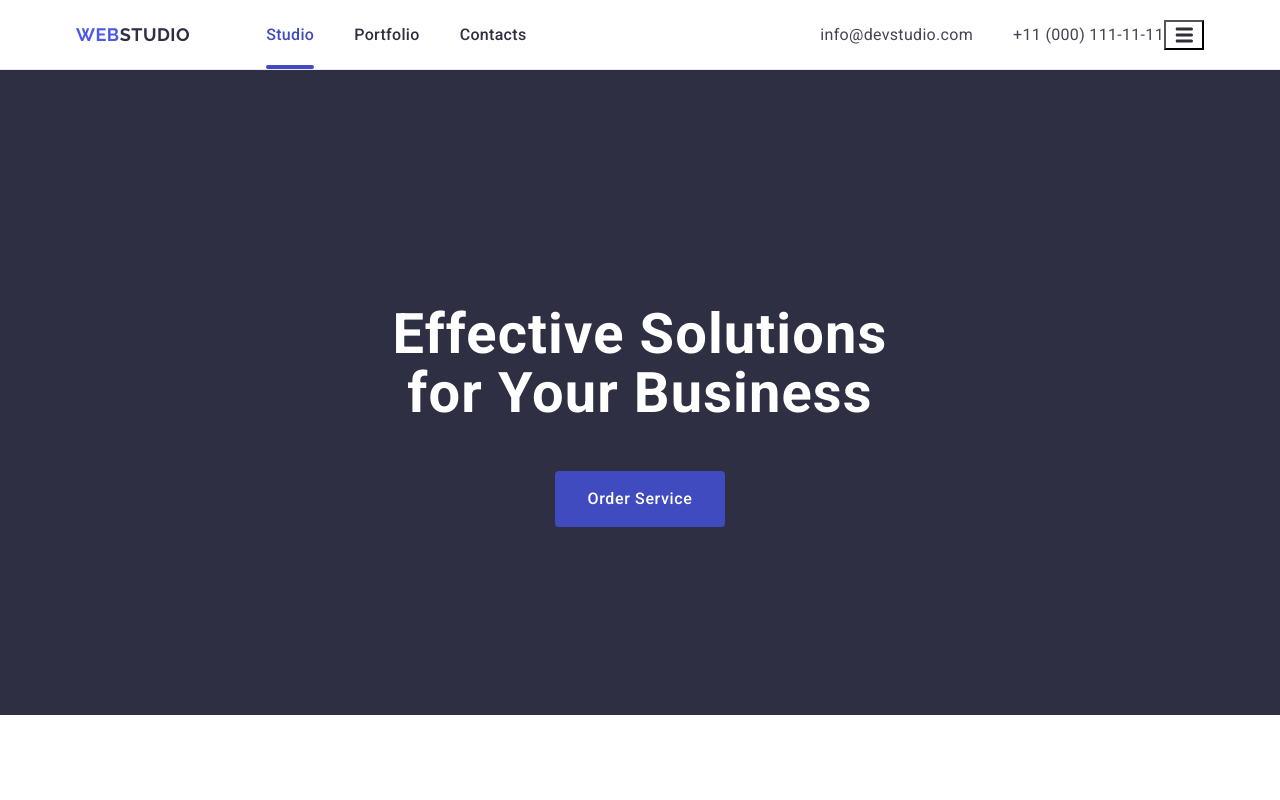
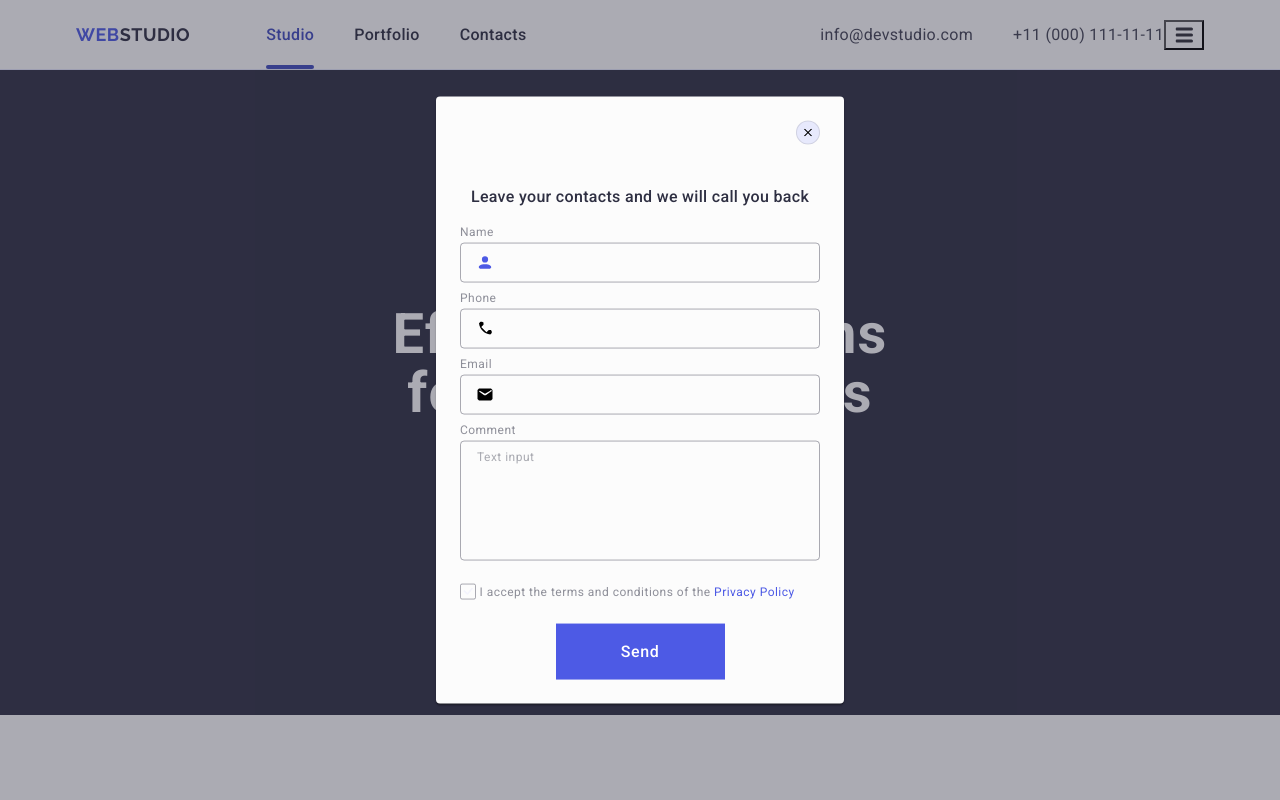
Before and after one commit to Paul03052002/goit-markup-hw-06, a plain HTML site: page index.html in a window 1280 px wide. Both pictures are taken after a click on the button "Order Service". Shown: the top 800 px of the page. Drawn offline with nearby package versions, Linux system fonts and the light colour scheme.

Commit message:
Add files via upload

```diff
--- a/css/styles.css
+++ b/css/styles.css
@@ -604,12 +604,13 @@ img {
     transition: opacity 250ms cubic-bezier(0.4, 0, 0.2, 1), visibility 250ms cubic-bezier(0.4, 0, 0.2, 1);
     visibility: hidden;
     pointer-events: none;
+    opacity: 0;
 }
 .modal-window-big.is-open{
     display: block;
     opacity: 1;
     visibility: visible;
-     pointer-events: auto;
+    pointer-events: auto;
 }
 .modal-window-itself{
     position: absolute;
--- a/index.html
+++ b/index.html
@@ -654,5 +654,30 @@
         </form>
       </div>
     </div>
+    <script>
+      const modal = document.querySelector(".modal-window-big");
+      const openModalBtn = document.querySelector(".btn"); // кнопка "Order Service"
+      const closeModalBtn = document.querySelector(".close-btn");
+
+      openModalBtn.addEventListener("click", () => {
+        modal.classList.add("is-open");
+      });
+
+      closeModalBtn.addEventListener("click", () => {
+        modal.classList.remove("is-open");
+      });
+
+      window.addEventListener("keydown", (e) => {
+        if (e.key === "Escape") {
+          modal.classList.remove("is-open");
+        }
+      });
+
+      modal.addEventListener("click", (e) => {
+        if (e.target === modal) {
+          modal.classList.remove("is-open");
+        }
+      });
+    </script>
   </body>
 </html>
```
